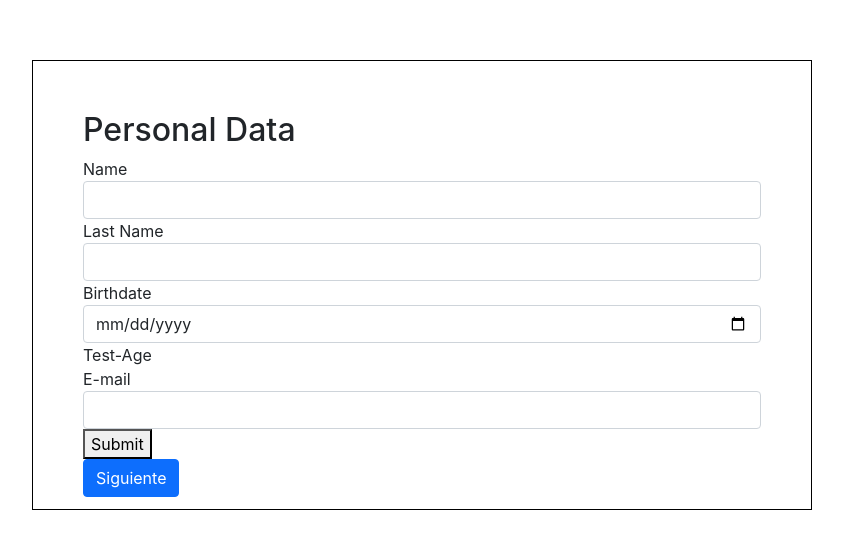
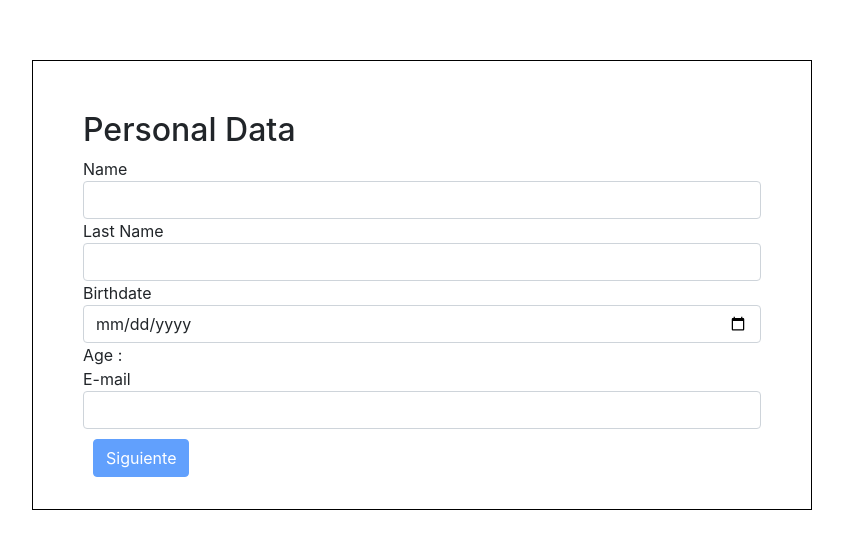
Before and after one commit to Sergi-7/W4-Weekend-Challenge-Sergi-Petit, a React (Create React App) app: page / in a window 1280 px wide. Shown: the part 190-738 px from the top of the page, without its empty margins (218-1061 px from the left). Built offline with nearby package versions, Linux system fonts and the light colour scheme.

Commit message:
Added button status function

```diff
--- a/src/App.css
+++ b/src/App.css
@@ -4,3 +4,7 @@
   margin: 250px;
   padding: 50px;
 }
+
+button {
+  margin: 10px;
+}
--- a/src/App.js
+++ b/src/App.js
@@ -38,12 +38,12 @@ function App() {
         {page === 0 && <PersonalData title={"Personal Data"}></PersonalData>}
         {page === 1 && (
           <form className="form-container">
-            <AccesData />
+            <AccesData title={"Acces Data"} />
           </form>
         )}
         {page === 2 && (
           <form className="form-container">
-            <Login />
+            <Login title={"Login"} />
           </form>
         )}
       </FormContext.Provider>
--- a/src/components/AccesData/AccesData.js
+++ b/src/components/AccesData/AccesData.js
@@ -1,4 +1,4 @@
-import { useContext } from "react";
+import { useContext, useState } from "react";
 import FormContext from "../../context/FormContext";
 import Input from "../Input/Input";
 import Navigation from "../Navigation/Navigation";
@@ -6,30 +6,60 @@ import Navigation from "../Navigation/Navigation";
 const AccesData = ({ title }) => {
   const { navigationForward, navigationBackwards } = useContext(FormContext);
 
+  const initialAccesData = {
+    username: "",
+    password: "",
+    repeatPassword: "",
+  };
+
+  const [accesData, setAccesData] = useState(initialAccesData);
+
+  const handleOnChange = (event) => {
+    setAccesData({
+      ...accesData,
+      [event.target.id]: event.target.value,
+    });
+  };
+
+  const buttonStatus = () => {
+    if (accesData.username && accesData.password && accesData.repeatPassword) {
+      return false;
+    } else {
+      return true;
+    }
+  };
+
   return (
     <>
       <h2>{title}</h2>
       <Input
+        onChangeAction={handleOnChange}
         text={"Username"}
         type={"text"}
         id={"username"}
         label={"username"}
+        value={accesData.username}
       />
       <Input
+        onChangeAction={handleOnChange}
         text={"Password"}
         type={"password"}
         id={"password"}
         label={"password"}
+        value={accesData.password}
       />
       <Input
+        onChangeAction={handleOnChange}
         text={"Repeat Password"}
         type={"password"}
-        id={"repeat-password"}
-        label={"repeat-password"}
+        id={"repeatPassword"}
+        label={"repeatpassword"}
+        value={accesData.repeatPassword}
       />
       <Navigation
         text={"Siguiente"}
         actionOnClick={navigationForward}
+        disabled={buttonStatus()}
       ></Navigation>
       <Navigation
         text={"Atrás"}
--- a/src/components/Login/Login.js
+++ b/src/components/Login/Login.js
@@ -3,13 +3,14 @@ import FormContext from "../../context/FormContext";
 import Input from "../Input/Input";
 import Navigation from "../Navigation/Navigation";
 
-const Login = () => {
+const Login = ({ title }) => {
   const { navigationForward, navigationBackwards } = useContext(FormContext);
 
   return (
     <>
+      <h2>{title}</h2>
       <Input text={"Username"}></Input>
-      <Input text={"Password"}></Input>
+      <Input text={"Password"} type={"password"}></Input>
       <input type="checkbox" id={"password-checkbox"}></input>
       <label htmlFor={"password-checkbox"}>{"Remember Password?"}</label>
       <Navigation text={"Siguiente"} actionOnClick={navigationForward} />
--- a/src/components/Navigation/Navigation.js
+++ b/src/components/Navigation/Navigation.js
@@ -1,7 +1,12 @@
-const Navigation = ({ actionOnClick, text }) => {
+const Navigation = ({ actionOnClick, text, disabled }) => {
   return (
     <div>
-      <button type="button" className="btn btn-primary" onClick={actionOnClick}>
+      <button
+        type="button"
+        className="btn btn-primary"
+        onClick={actionOnClick}
+        disabled={disabled}
+      >
         {text}
       </button>
     </div>
--- a/src/components/PersonalData/PersonalData.js
+++ b/src/components/PersonalData/PersonalData.js
@@ -12,19 +12,32 @@ const PersonalData = ({ title, onSubmit }) => {
     birthdate: "",
     email: "",
   };
+
   const [personalData, setPersonalData] = useState(initialData);
 
   const handleOnChange = (event) => {
-    setPersonalData({ ...personalData, [event.target.id]: event.target.value });
+    setPersonalData({
+      ...personalData,
+      [event.target.id]: event.target.value,
+    });
   };
 
-  const submitPersonalData = (event) => {
-    event.preventDefault();
+  const buttonStatus = () => {
+    if (
+      personalData.name &&
+      personalData.lastName &&
+      personalData.birthdate &&
+      personalData.email
+    ) {
+      return false;
+    } else {
+      return true;
+    }
   };
 
   return (
     <>
-      <form className={"form-container"} onSubmit={submitPersonalData}>
+      <form className={"form-container"}>
         <h2>{title}</h2>
         <Input
           onChangeAction={handleOnChange}
@@ -50,7 +63,7 @@ const PersonalData = ({ title, onSubmit }) => {
           label={"birthdate"}
           value={personalData.birthdate}
         />
-        <span>{"Test-Age"}</span>
+        <span>{"Age :"}</span>
         <Input
           onChangeAction={handleOnChange}
           text={"E-mail"}
@@ -59,10 +72,10 @@ const PersonalData = ({ title, onSubmit }) => {
           label={"email"}
           value={personalData.email}
         />
-        <button type="submit">Submit</button>
         <Navigation
           text={"Siguiente"}
           actionOnClick={navigationForward}
+          disabled={buttonStatus()}
         ></Navigation>
       </form>
     </>
```
